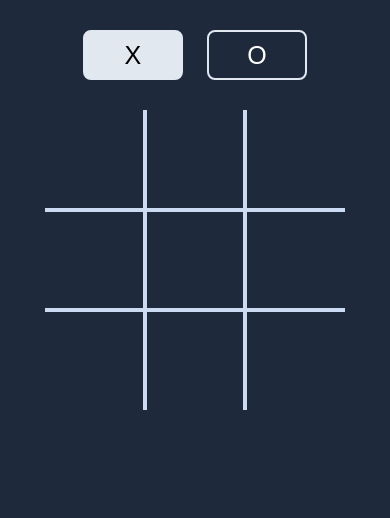
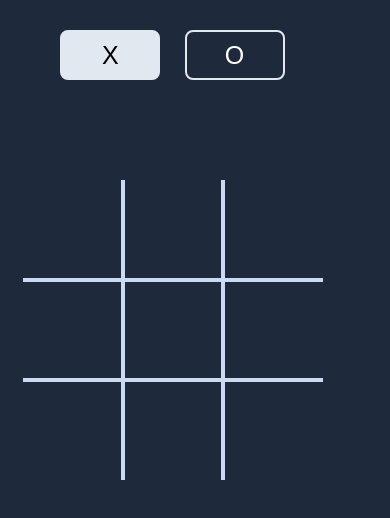
Before and after one commit to pranav-94/Tic-Tac-Toe, a plain HTML site: page index.html in a window 390 px wide. Drawn offline with Linux system fonts and the light colour scheme.

Commit message:
Update index.html

```diff
--- a/index.html
+++ b/index.html
@@ -97,7 +97,17 @@
             margin-top: 20px;
             color: #ffffff;
         }
-
+        @media all and (max-width: 600px){
+            body{
+                display: flex;
+                justify-content: center;
+                align-items: center;
+            }
+            #grid{
+                margin-top: 70px;
+                margin-bottom: 70px;
+            }
+        }
     </style>
 </head>
 <body>
```
